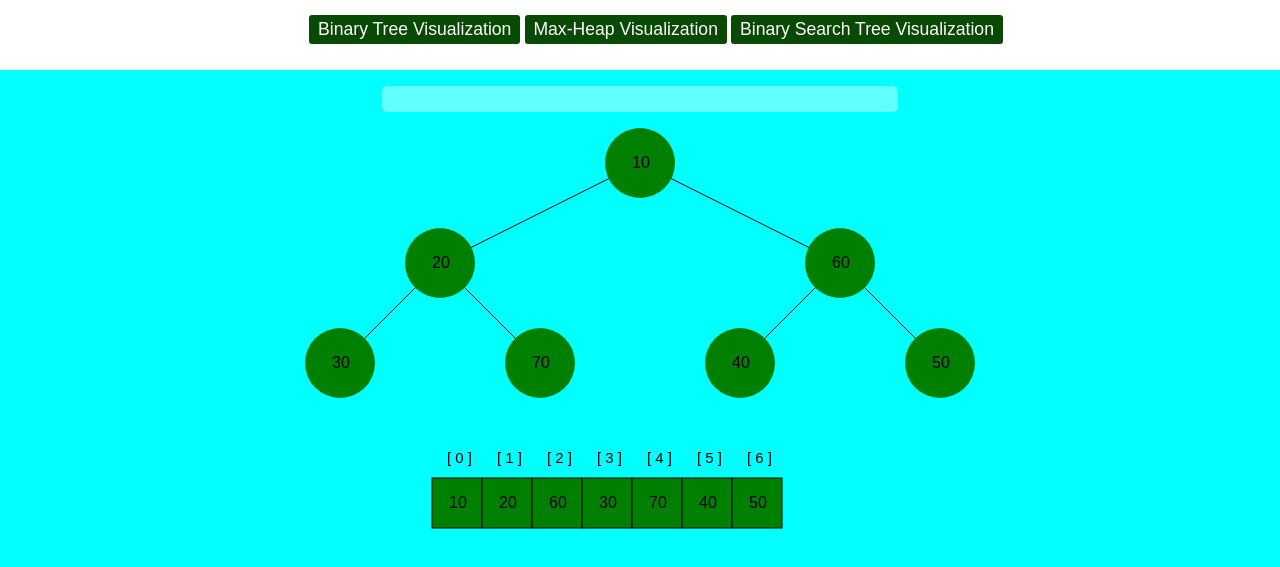
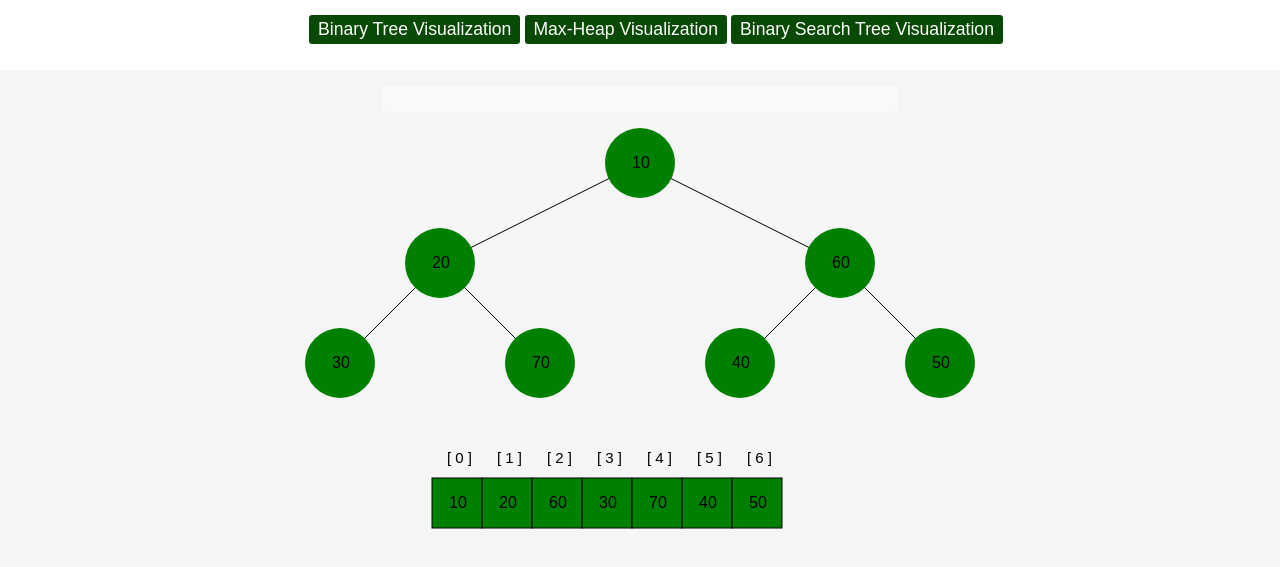
Before and after one commit to SatyamSingh343/Binary-Tree-Visualiser, a plain HTML site: page index.html in a window 1280 px wide. Shown: the part 99-666 px from the top of the page. Drawn offline with nearby package versions, Linux system fonts and the light colour scheme.

Commit message:
changes in css file

```diff
--- a/style.css
+++ b/style.css
@@ -4,7 +4,7 @@ html {
 }
 
 body {
-  background-color:cyan;
+  background-color:whitesmoke;
   text-align: center;
   font-family: Arial, Helvetica, sans-serif;
   margin: 0;
```
